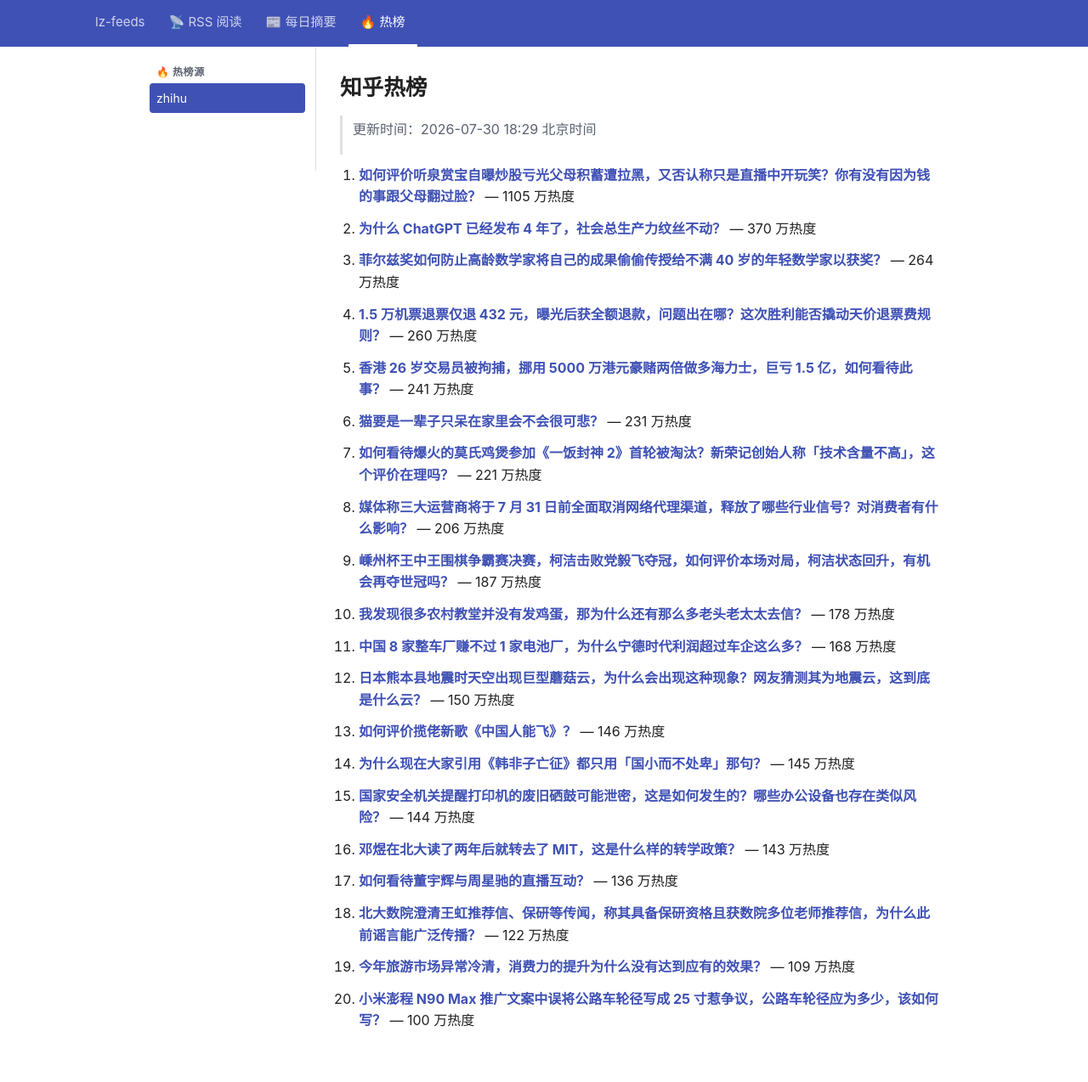
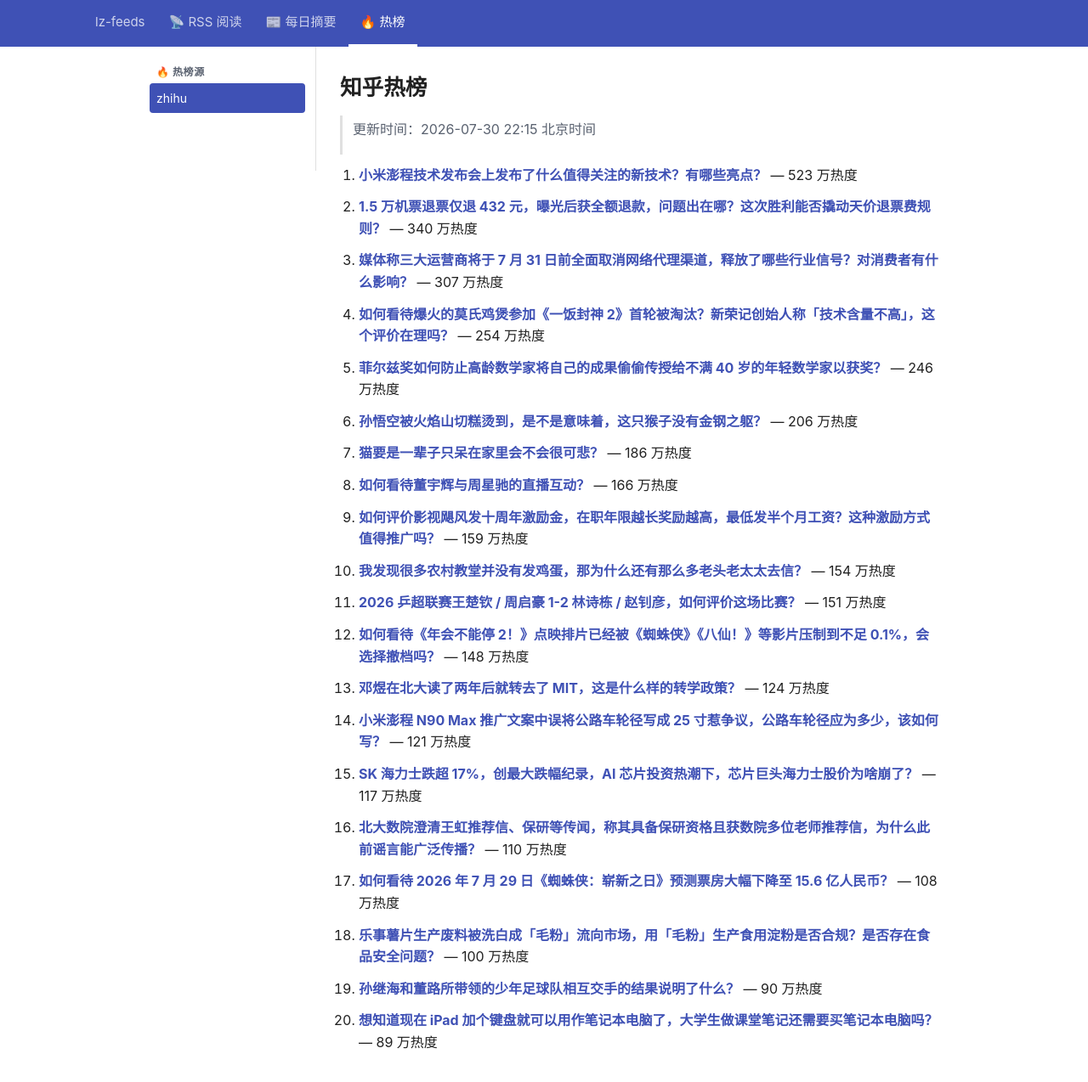
Before and after one commit to lizhang0101/lz-feeds, a Jekyll site: the page built from _hotlist/zhihu.md, in a window 1280 px wide and 1305 px high. Shown: the top 1274 px of the window at 85% size. Built offline with Jekyll 4.4.1, drawn with Linux system fonts in a browser that asks for light colours.

Commit message:
hotlist: 2026-07-30T14:15Z

```diff
--- a/_hotlist/zhihu.md
+++ b/_hotlist/zhihu.md
@@ -1,48 +1,48 @@
 ---
-updated: 2026-07-30 18:29 北京时间
+updated: 2026-07-30 22:15 北京时间
 count: 20
 ---
 
 # 知乎热榜
 
-> 更新时间：2026-07-30 18:29 北京时间
+> 更新时间：2026-07-30 22:15 北京时间
 
-1. **[如何评价听泉赏宝自曝炒股亏光父母积蓄遭拉黑，又否认称只是直播中开玩笑？你有没有因为钱的事跟父母翻过脸？](https://www.zhihu.com/question/2065588413684831719)** — 1105 万热度
+1. **[小米澎程技术发布会上发布了什么值得关注的新技术？有哪些亮点？](https://www.zhihu.com/question/2066129660551722919)** — 523 万热度
 
-2. **[为什么 ChatGPT 已经发布 4 年了，社会总生产力纹丝不动？](https://www.zhihu.com/question/2065583157664018461)** — 370 万热度
+2. **[1.5 万机票退票仅退 432 元，曝光后获全额退款，问题出在哪？这次胜利能否撬动天价退票费规则？](https://www.zhihu.com/question/2066088472851341477)** — 340 万热度
 
-3. **[菲尔兹奖如何防止高龄数学家将自己的成果偷偷传授给不满 40 岁的年轻数学家以获奖？](https://www.zhihu.com/question/2065614516616950087)** — 264 万热度
+3. **[媒体称三大运营商将于 7 月 31 日前全面取消网络代理渠道，释放了哪些行业信号？对消费者有什么影响？](https://www.zhihu.com/question/2065771256972932835)** — 307 万热度
 
-4. **[1.5 万机票退票仅退 432 元，曝光后获全额退款，问题出在哪？这次胜利能否撬动天价退票费规则？](https://www.zhihu.com/question/2066088472851341477)** — 260 万热度
+4. **[如何看待爆火的莫氏鸡煲参加《一饭封神 2》首轮被淘汰？新荣记创始人称「技术含量不高」，这个评价在理吗？](https://www.zhihu.com/question/2065849620689679885)** — 254 万热度
 
-5. **[香港 26 岁交易员被拘捕，挪用 5000 万港元豪赌两倍做多海力士，巨亏 1.5 亿，如何看待此事？](https://www.zhihu.com/question/2065738421474271320)** — 241 万热度
+5. **[菲尔兹奖如何防止高龄数学家将自己的成果偷偷传授给不满 40 岁的年轻数学家以获奖？](https://www.zhihu.com/question/2065614516616950087)** — 246 万热度
 
-6. **[猫要是一辈子只呆在家里会不会很可悲？](https://www.zhihu.com/question/1912983496344974934)** — 231 万热度
+6. **[孙悟空被火焰山切糕烫到，是不是意味着，这只猴子没有金钢之躯？](https://www.zhihu.com/question/1936761762335663228)** — 206 万热度
 
-7. **[如何看待爆火的莫氏鸡煲参加《一饭封神 2》首轮被淘汰？新荣记创始人称「技术含量不高」，这个评价在理吗？](https://www.zhihu.com/question/2065849620689679885)** — 221 万热度
+7. **[猫要是一辈子只呆在家里会不会很可悲？](https://www.zhihu.com/question/1912983496344974934)** — 186 万热度
 
-8. **[媒体称三大运营商将于 7 月 31 日前全面取消网络代理渠道，释放了哪些行业信号？对消费者有什么影响？](https://www.zhihu.com/question/2065771256972932835)** — 206 万热度
+8. **[如何看待董宇辉与周星驰的直播互动？](https://www.zhihu.com/question/2065928846315205455)** — 166 万热度
 
-9. **[嵊州杯王中王围棋争霸赛决赛，柯洁击败党毅飞夺冠，如何评价本场对局，柯洁状态回升，有机会再夺世冠吗？](https://www.zhihu.com/question/2066207792684164089)** — 187 万热度
+9. **[如何评价影视飓风发十周年激励金，在职年限越长奖励越高，最低发半个月工资？这种激励方式值得推广吗？](https://www.zhihu.com/question/2066121761117004785)** — 159 万热度
 
-10. **[我发现很多农村教堂并没有发鸡蛋，那为什么还有那么多老头老太太去信？](https://www.zhihu.com/question/2065207564342654038)** — 178 万热度
+10. **[我发现很多农村教堂并没有发鸡蛋，那为什么还有那么多老头老太太去信？](https://www.zhihu.com/question/2065207564342654038)** — 154 万热度
 
-11. **[中国 8 家整车厂赚不过 1 家电池厂，为什么宁德时代利润超过车企这么多？](https://www.zhihu.com/question/2065751316211701463)** — 168 万热度
+11. **[2026 乒超联赛王楚钦 / 周启豪 1-2 林诗栋 / 赵钊彦，如何评价这场比赛？](https://www.zhihu.com/question/2066151298727204798)** — 151 万热度
 
-12. **[日本熊本县地震时天空出现巨型蘑菇云，为什么会出现这种现象？网友猜测其为地震云，这到底是什么云？](https://www.zhihu.com/question/2065536648381555046)** — 150 万热度
+12. **[如何看待《年会不能停 2！》点映排片已经被《蜘蛛侠》《八仙！》等影片压制到不足 0.1%，会选择撤档吗？](https://www.zhihu.com/question/2065844223958692335)** — 148 万热度
 
-13. **[如何评价揽佬新歌《中国人能飞》？](https://www.zhihu.com/question/2064534355440145959)** — 146 万热度
+13. **[邓煜在北大读了两年后就转去了 MIT，这是什么样的转学政策？](https://www.zhihu.com/question/2064145782496876151)** — 124 万热度
 
-14. **[为什么现在大家引用《韩非子亡征》都只用「国小而不处卑」那句？](https://www.zhihu.com/question/628349199)** — 145 万热度
+14. **[小米澎程 N90 Max 推广文案中误将公路车轮径写成 25 寸惹争议，公路车轮径应为多少，该如何写？](https://www.zhihu.com/question/2065822819670402411)** — 121 万热度
 
-15. **[国家安全机关提醒打印机的废旧硒鼓可能泄密，这是如何发生的？哪些办公设备也存在类似风险？](https://www.zhihu.com/question/2065732271441539585)** — 144 万热度
+15. **[SK 海力士跌超 17%，创最大跌幅纪录，AI 芯片投资热潮下，芯片巨头海力士股价为啥崩了？](https://www.zhihu.com/question/2065810199877611641)** — 117 万热度
 
-16. **[邓煜在北大读了两年后就转去了 MIT，这是什么样的转学政策？](https://www.zhihu.com/question/2064145782496876151)** — 143 万热度
+16. **[北大数院澄清王虹推荐信、保研等传闻，称其具备保研资格且获数院多位老师推荐信，为什么此前谣言能广泛传播？](https://www.zhihu.com/question/2065760409827665215)** — 110 万热度
 
-17. **[如何看待董宇辉与周星驰的直播互动？](https://www.zhihu.com/question/2065928846315205455)** — 136 万热度
+17. **[如何看待 2026 年 7 月 29 日《蜘蛛侠：崭新之日》预测票房大幅下降至 15.6 亿人民币？](https://www.zhihu.com/question/2065493257627423324)** — 108 万热度
 
-18. **[北大数院澄清王虹推荐信、保研等传闻，称其具备保研资格且获数院多位老师推荐信，为什么此前谣言能广泛传播？](https://www.zhihu.com/question/2065760409827665215)** — 122 万热度
+18. **[乐事薯片生产废料被洗白成「毛粉」流向市场，用「毛粉」生产食用淀粉是否合规？是否存在食品安全问题？](https://www.zhihu.com/question/2065806972587356861)** — 100 万热度
 
-19. **[今年旅游市场异常冷清，消费力的提升为什么没有达到应有的效果？](https://www.zhihu.com/question/2065719675850318416)** — 109 万热度
+19. **[孙继海和董路所带领的少年足球队相互交手的结果说明了什么？](https://www.zhihu.com/question/2065418706516289153)** — 90 万热度
 
-20. **[小米澎程 N90 Max 推广文案中误将公路车轮径写成 25 寸惹争议，公路车轮径应为多少，该如何写？](https://www.zhihu.com/question/2065822819670402411)** — 100 万热度
+20. **[想知道现在 iPad 加个键盘就可以用作笔记本电脑了，大学生做课堂笔记还需要买笔记本电脑吗？](https://www.zhihu.com/question/2063239296660906231)** — 89 万热度
```
